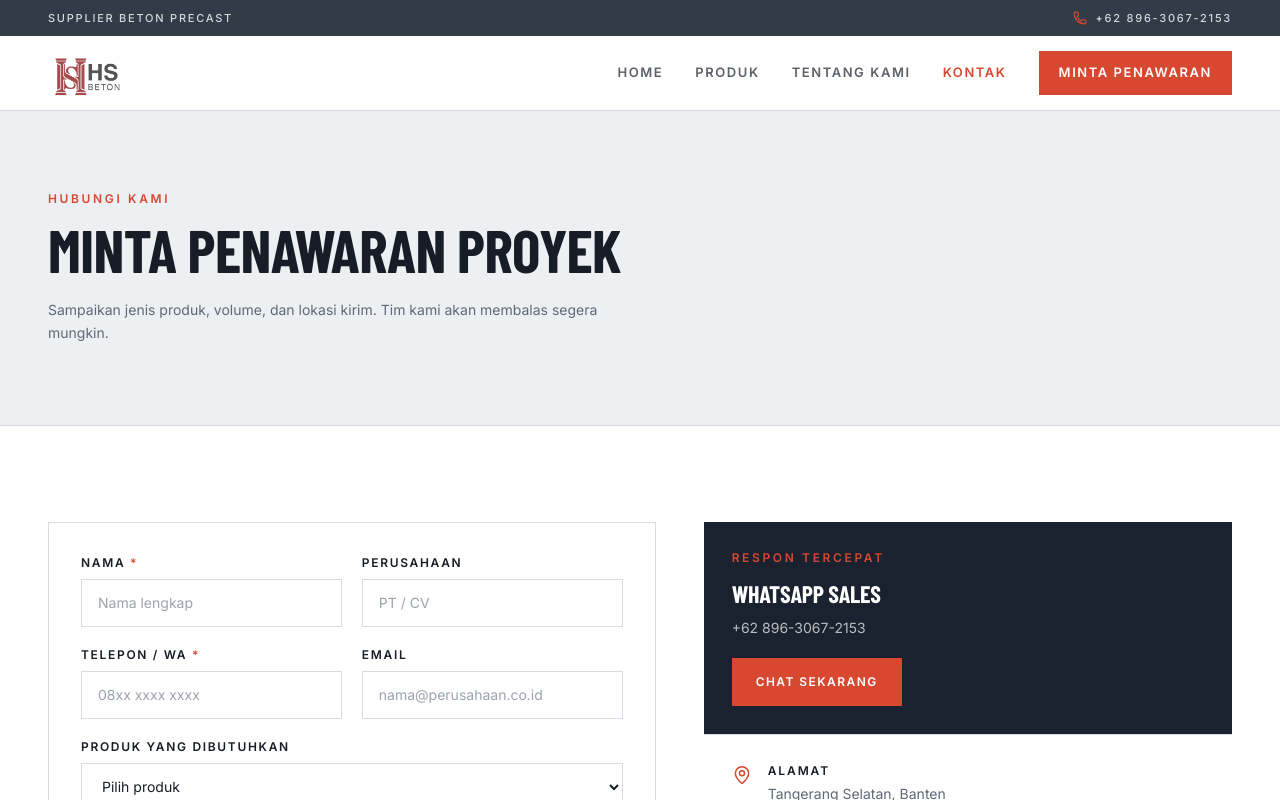
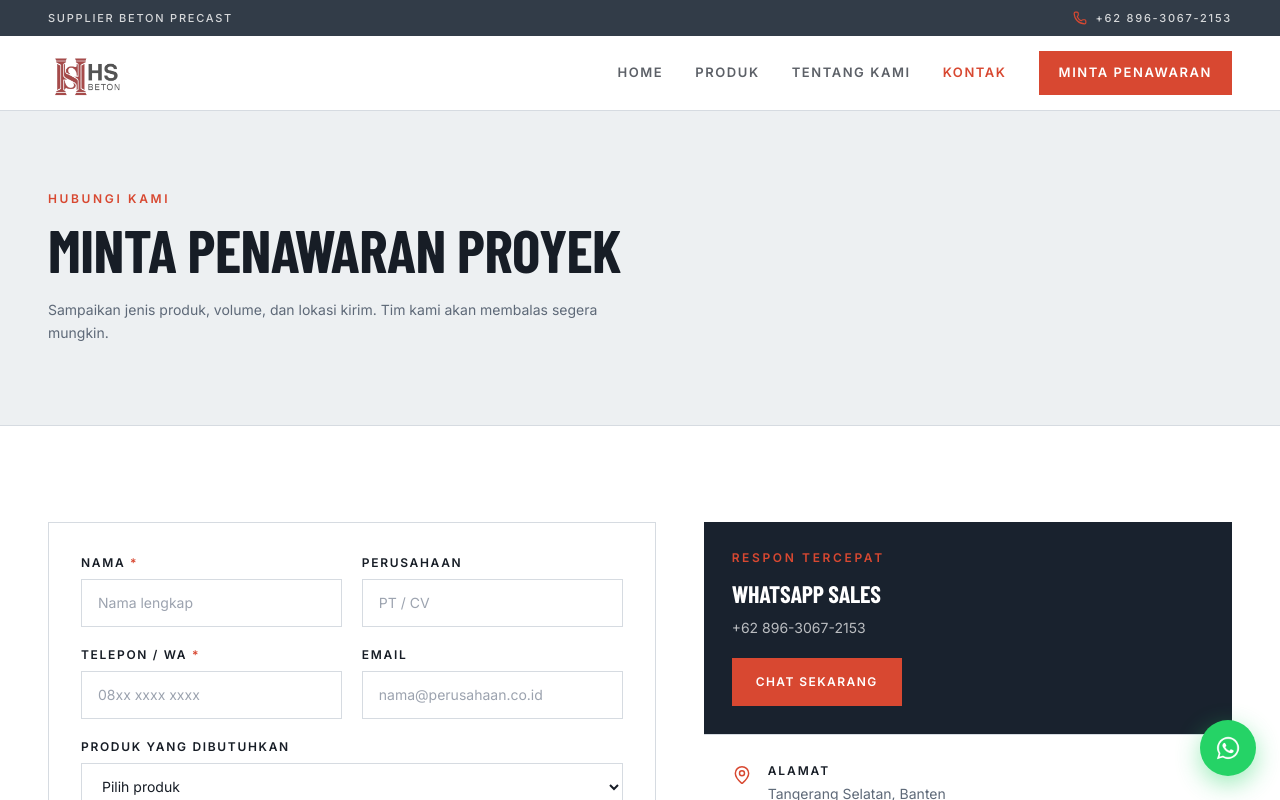
Before and after one commit to helloneet/hsbeton-website-new, a React (Vite) app in the folder apps/web/: page /kontak in a window 1280 px wide. Shown: the top 800 px of the page. Built offline with nearby package versions, Linux system fonts and the light colour scheme; the HTML template or start-up script is replaced by a standard one; what pocketbase would draw is missing.

Commit message:
Add floating WhatsApp button

```diff
--- /dev/null
+++ b/apps/web/src/components/FloatingWhatsapp.jsx
@@ -0,0 +1,60 @@
+import React from 'react';
+import { waLink, trackWhatsApp } from '@/data/site';
+
+export default function FloatingWhatsapp() {
+  return (
+    <a
+      href="https://wa.me/6289630672153"
+      target="_blank"
+      rel="noopener noreferrer"
+      className="
+        fixed
+        bottom-6
+        right-6
+        z-50
+        flex
+        items-center
+        justify-center
+        w-14
+        h-14
+        rounded-full
+        bg-[#25D366]
+        shadow-[0_8px_25px_rgba(37,211,102,0.45)]
+        transition-all
+        duration-300
+        hover:scale-110
+        hover:shadow-[0_10px_30px_rgba(37,211,102,0.65)]
+        active:scale-95
+        group
+      "
+      aria-label="Chat WhatsApp"
+    >
+      {/* Pulse effect */}
+      <span
+        className="
+          absolute
+          inset-0
+          rounded-full
+          bg-[#25D366]
+          animate-ping
+          opacity-20
+        "
+      />
+
+      {/* WhatsApp icon */}
+      <img
+        src="/whatsapp.png"
+        alt="WhatsApp"
+        className="
+          relative
+          z-10
+          w-9
+          h-9
+          object-contain
+          brightness-0
+          invert
+        "
+      />
+    </a>
+  );
+}
--- a/apps/web/src/components/Layout.jsx
+++ b/apps/web/src/components/Layout.jsx
@@ -2,7 +2,8 @@ import LogoImage from '@/assets/logo/logo.png';
 import React, { useState } from 'react';
 import { Link, NavLink, useLocation } from 'react-router-dom';
 import { Menu, X, Phone, MapPin, Mail } from 'lucide-react';
-import { WA_DISPLAY, ADDRESS, EMAIL, waLink } from '@/data/site';
+import { WA_DISPLAY, ADDRESS, EMAIL, waLink, trackWhatsApp } from '@/data/site';
+import FloatingWhatsapp from "./FloatingWhatsapp";
 
 const nav = [
   { to: '/', label: 'Home' },
@@ -93,6 +94,7 @@ export default function Layout({ children }) {
                 href={waLink()}
                 target="_blank"
                 rel="noreferrer"
+                onClick={trackWhatsApp}
                 className="mt-2 bg-accent py-4 text-center text-sm font-semibold uppercase tracking-[0.12em] text-[hsl(var(--accent-foreground))]"
               >
                 WhatsApp Sales
@@ -103,6 +105,7 @@ export default function Layout({ children }) {
       </header>
 
       <main className="flex-1">{children}</main>
+      <FloatingWhatsapp />
 
       <footer className="bg-[hsl(var(--primary))] text-white/70">
         <div className="hatch h-1.5 w-full" />
--- a/apps/web/src/data/site.js
+++ b/apps/web/src/data/site.js
@@ -12,6 +12,16 @@ export const EMAIL = 'hsbetonid@gmail.com';
 export const waLink = (text) =>
   `https://wa.me/${WA_NUMBER}?text=${encodeURIComponent(text || 'Halo HS Beton, saya ingin meminta penawaran Beton.')}`;
 
+export const trackLead = () => {
+  if (typeof window !== 'undefined' && typeof window.fbq === 'function') {
+    window.fbq('track', 'Lead');
+  }
+};
+export const trackWhatsApp = () => {
+  if (typeof window !== 'undefined' && typeof window.fbq === 'function') {
+    window.fbq('track', 'Contact');
+  }
+};
 export const products = [
   {
     slug: 'u-ditch',
--- a/apps/web/src/pages/HomePage.jsx
+++ b/apps/web/src/pages/HomePage.jsx
@@ -4,7 +4,7 @@ import { Link } from 'react-router-dom';
 import { motion } from 'framer-motion';
 import { ArrowRight, ShieldCheck, Truck, Factory, FileCheck2 } from 'lucide-react';
 import Layout from '@/components/Layout';
-import { products, waLink } from '@/data/site';
+import { products, waLink, trackWhatsApp } from '@/data/site';
 import klien1 from "@/assets/client/klien-1.jpeg";
 import klien2 from "@/assets/client/klien-2.jpeg";
 import klien3 from "@/assets/client/klien-3.png";
@@ -206,7 +206,11 @@ export default function HomePage() {
             <Link to="/kontak" className="inline-flex min-h-[52px] items-center justify-center bg-white px-8 text-sm font-semibold uppercase tracking-[0.14em] text-[hsl(var(--primary))] active:scale-[0.98]">
               Isi Form Penawaran
             </Link>
-            <a href={waLink()} target="_blank" rel="noreferrer" className="inline-flex min-h-[52px] items-center justify-center bg-[#25D366] hover:bg-[#20ba5a] px-8 text-sm font-semibold uppercase tracking-[0.14em] text-white transition-all duration-300">
+            <a href={waLink()}
+            target="_blank"
+            rel="noreferrer"
+            onClick={trackWhatsApp}
+            className="inline-flex min-h-[52px] items-center justify-center bg-[#25D366] hover:bg-[#20ba5a] px-8 text-sm font-semibold uppercase tracking-[0.14em] text-white transition-all duration-300">
               Chat WhatsApp
             </a>
           </div>
--- a/apps/web/src/pages/KontakPage.jsx
+++ b/apps/web/src/pages/KontakPage.jsx
@@ -3,7 +3,7 @@ import { Helmet } from 'react-helmet';
 import { MapPin, Phone, Mail, Clock, CheckCircle2, Loader2 } from 'lucide-react';
 import Layout from '@/components/Layout';
 import pocketbaseClient from '@/lib/pocketbaseClient';
-import { products, waLink, ADDRESS, EMAIL, WA_DISPLAY } from '@/data/site';
+import { products, waLink, ADDRESS, EMAIL, WA_DISPLAY, trackLead, trackWhatsApp } from '@/data/site';
 
 const empty = { name: '', company: '', phone: '', email: '', product: '', message: '' };
 
@@ -23,6 +23,7 @@ export default function KontakPage() {
   }
 
   setError('');
+  trackLead();
 
   const message = `Halo HS Beton,
 
@@ -86,7 +87,11 @@ Terima kasih.`;
                 mendesak, silakan langsung telepon WhatsApp.
               </p>
               <div className="mt-7 flex flex-wrap gap-3">
-                <a href={waLink()} target="_blank" rel="noreferrer" className="inline-flex min-h-[48px] items-center bg-accent px-6 text-xs font-semibold uppercase tracking-[0.12em] text-[hsl(var(--accent-foreground))]">
+                <a href={waLink()}
+                target="_blank"
+                rel="noreferrer"
+                onClick={trackWhatsApp}
+                className="inline-flex min-h-[48px] items-center bg-accent px-6 text-xs font-semibold uppercase tracking-[0.12em] text-[hsl(var(--accent-foreground))]">
                   Chat WhatsApp
                 </a>
                 <button type="button" onClick={() => setStatus('idle')} className="inline-flex min-h-[48px] items-center border border-border px-6 text-xs font-semibold uppercase tracking-[0.12em]">
@@ -146,7 +151,11 @@ Terima kasih.`;
             <p className="eyebrow mb-3">Respon Tercepat</p>
             <h2 className="display text-2xl font-bold uppercase">WhatsApp Sales</h2>
             <p className="mt-2 text-sm text-white/70">{WA_DISPLAY}</p>
-            <a href={waLink()} target="_blank" rel="noreferrer" className="mt-5 inline-flex min-h-[48px] items-center bg-accent px-6 text-xs font-semibold uppercase tracking-[0.12em] text-[hsl(var(--accent-foreground))]">
+            <a href={waLink()}
+            target="_blank"
+            rel="noreferrer"
+            onClick={trackWhatsApp}
+            className="mt-5 inline-flex min-h-[48px] items-center bg-accent px-6 text-xs font-semibold uppercase tracking-[0.12em] text-[hsl(var(--accent-foreground))]">
               Chat Sekarang
             </a>
           </div>
--- a/apps/web/src/pages/ProdukPage.jsx
+++ b/apps/web/src/pages/ProdukPage.jsx
@@ -3,7 +3,7 @@ import { Helmet } from 'react-helmet';
 import { Link } from 'react-router-dom';
 import { MessageCircle } from 'lucide-react';
 import Layout from '@/components/Layout';
-import { products, waLink } from '@/data/site';
+import { products, waLink, trackWhatsApp } from '@/data/site';
 
 export default function ProdukPage() {
   return (
@@ -48,6 +48,7 @@ export default function ProdukPage() {
                     href={waLink(`Halo HS Beton, saya ingin penawaran untuk produk ${p.name}.`)}
                     target="_blank"
                     rel="noreferrer"
+                    onClick={trackWhatsApp}
                     className="inline-flex min-h-[44px] flex-1 items-center justify-center gap-2 bg-[#25D366] hover:bg-[#1EBE5D] px-4 text-xs font-semibold uppercase tracking-[0.12em] text-white transition-colors active:scale-[0.98]"
                   >
                     <MessageCircle className="h-4 w-4" /> WhatsApp
@@ -70,7 +71,11 @@ export default function ProdukPage() {
           <p className="display max-w-xl text-2xl font-semibold uppercase text-white sm:text-3xl">
             Butuh ukuran custom atau produk di luar katalog?
           </p>
-          <a href={waLink('Halo HS Beton, saya butuh produk precast ukuran custom.')} target="_blank" rel="noreferrer" className="inline-flex min-h-[52px] items-center justify-center bg-accent px-8 text-sm font-semibold uppercase tracking-[0.14em] text-[hsl(var(--accent-foreground))] active:scale-[0.98]">
+          <a href={waLink('Halo HS Beton, saya butuh produk precast ukuran custom.')}
+          target="_blank"
+          rel="noreferrer"
+          onClick={trackWhatsApp}
+          className="inline-flex min-h-[52px] items-center justify-center bg-accent px-8 text-sm font-semibold uppercase tracking-[0.14em] text-[hsl(var(--accent-foreground))] active:scale-[0.98]">
             Konsultasi Sekarang
           </a>
         </div>
```
Also changed, not shown: apps/web/public/whatsapp.png (added), 1 other file (tests, documents, lock files or other folders).
